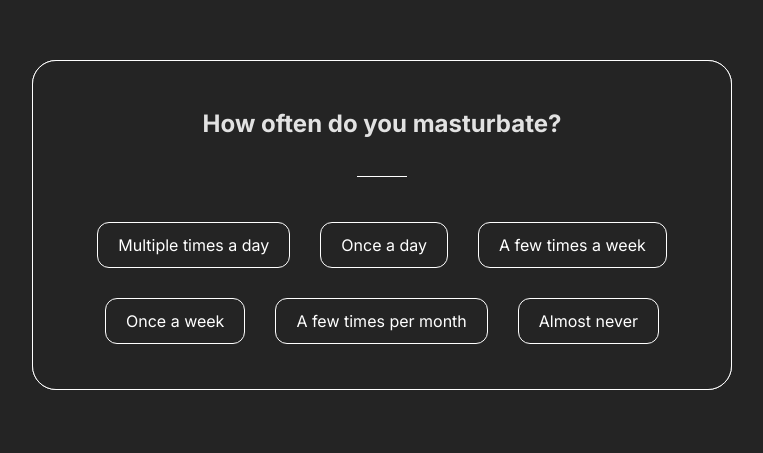
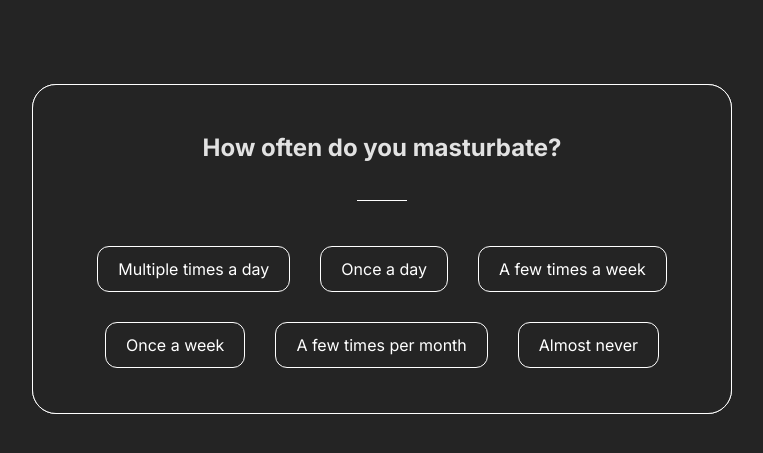
Before and after one commit to tyVespA/quiz-website-test-next, a Next.js app: page / in a window 1280 px wide. Shown: the part 151-604 px from the top of the page, without its empty margins (258-1021 px from the left). Built offline with nearby package versions, Linux system fonts and the light colour scheme.

Commit message:
Add animation, add fixed height (to be changed)

```diff
--- a/src/app/components/Question.module.css
+++ b/src/app/components/Question.module.css
@@ -9,8 +9,9 @@
   transition: opacity 0.5s ease-in-out;
   position: absolute;
   top: 0;
-  transform: translateY(-50%);
   background-color: #242424;
+
+  opacity: 1;
 }
 
 .questionContainer h2 {
@@ -52,5 +53,7 @@
 }
 
 .fadeAway {
-  display: none;
+  opacity: 0;
+  transform: translateY(-300%);
+  transition: opacity 0.25s, transform 0.5s;
 }
--- a/src/app/components/Quiz.module.css
+++ b/src/app/components/Quiz.module.css
@@ -1,4 +1,5 @@
 .quizContainer {
   position: relative;
   width: 700px;
+  height: 330px;
 }
```
